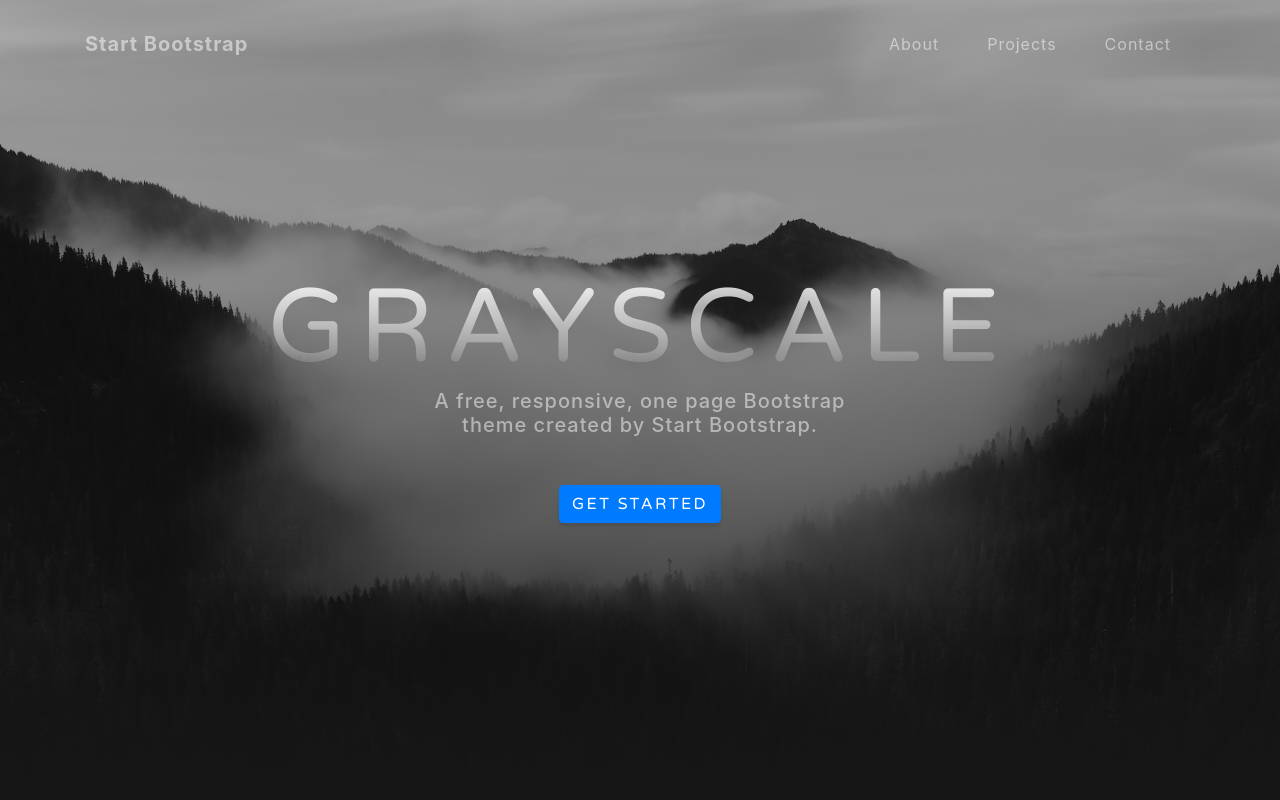
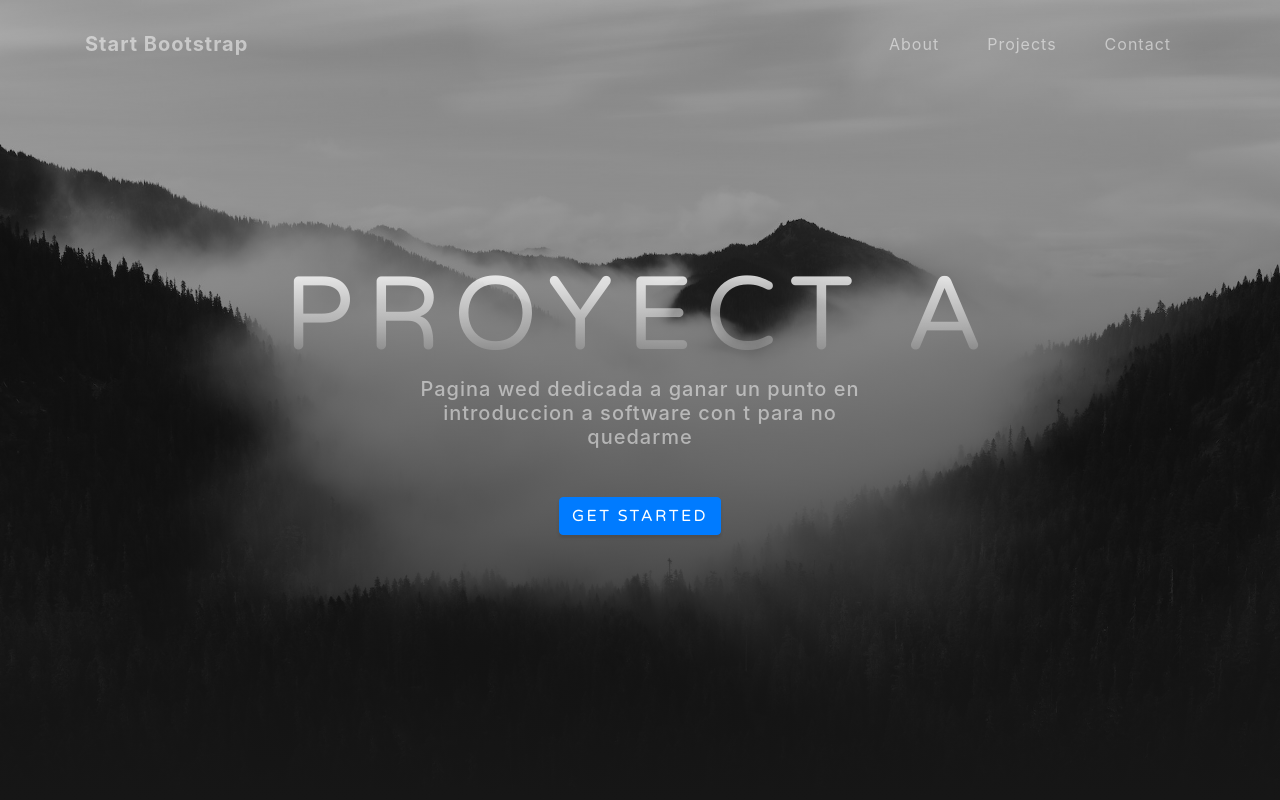
Before and after one commit to Hernandez2299/page22, a website with bundled scripts: page index.html in a window 1280 px wide. Shown: the top 800 px of the page. Built offline with nearby package versions, Linux system fonts and the light colour scheme.

Commit message:
Update index.html

```diff
--- a/index.html
+++ b/index.html
@@ -53,8 +53,9 @@
   <header class="masthead">
     <div class="container d-flex h-100 align-items-center">
       <div class="mx-auto text-center">
-        <h1 class="mx-auto my-0 text-uppercase">Grayscale</h1>
-        <h2 class="text-white-50 mx-auto mt-2 mb-5">A free, responsive, one page Bootstrap theme created by Start Bootstrap.</h2>
+        <h1 class="mx-auto my-0 text-uppercase">Proyect A</h1>
+        <h2 class="text-white-50 mx-auto mt-2 mb-5">Pagina wed dedicada a ganar un punto en introduccion a software con t
+        para no quedarme</h2>
         <a href="#about" class="btn btn-primary js-scroll-trigger">Get Started</a>
       </div>
     </div>
```
